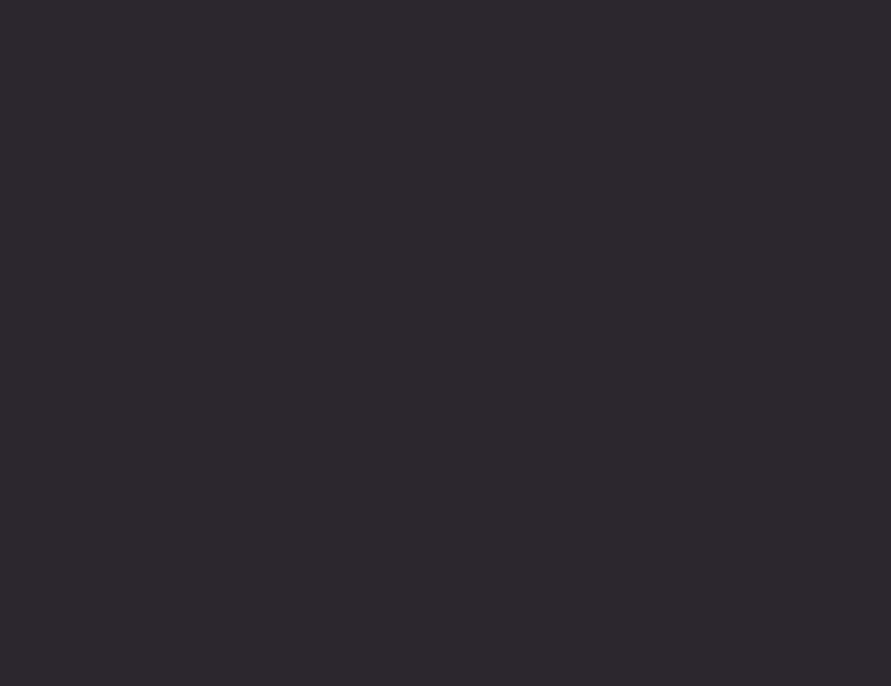
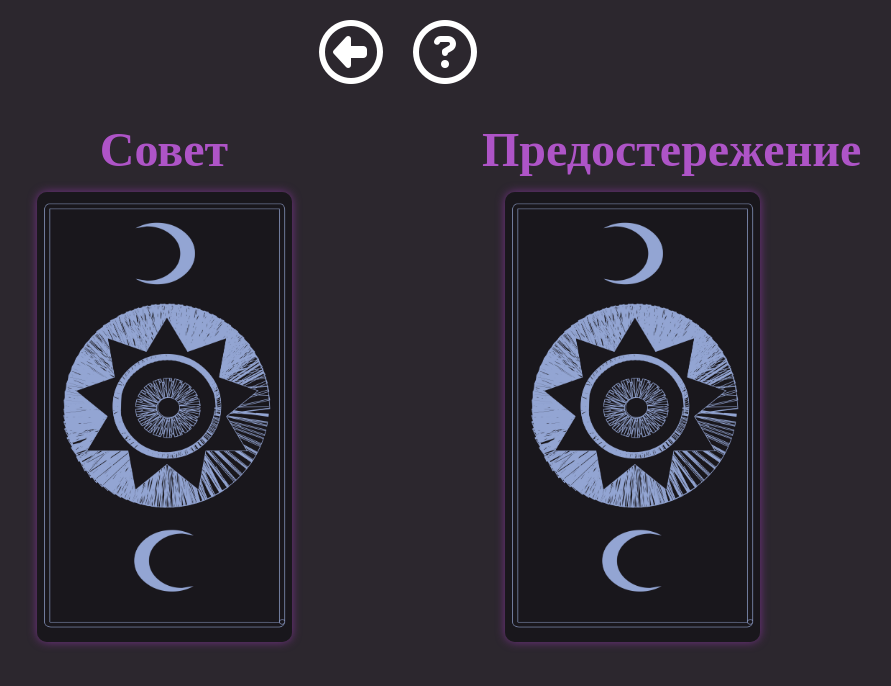
Before and after one commit to Vladimir-Stoikov/tarot-cards, a React (Create React App) app: page /AdviceAndCaution in a window 1280 px wide. Before the commit this address had no page. Shown: the top 686 px of the page, without its empty margins (242-1133 px from the left). Built offline with nearby package versions, Linux system fonts and the light colour scheme; a web font is replaced by a local one.

Commit message:
Upload AdviceAndCaution section, fix style, adaptive

```diff
--- a/src/App.js
+++ b/src/App.js
@@ -4,6 +4,7 @@ import { Routes, Route } from 'react-router-dom';
 import Menu from './pages/Menu';
 import ThreeCardSpread from './pages/ThreeCardSpread';
 import CardOfTheDay from './pages/CardOfTheDay';
+import AdviceAndCaution from './pages/AdviceAndCaution';
 
 function App() {
   return (
@@ -12,6 +13,7 @@ function App() {
         <Route path='/' element={<Menu />} />
         <Route path='/ThreeCardSpread' element={<ThreeCardSpread />} />
         <Route path='/CardOfTheDay' element={<CardOfTheDay />} />
+        <Route path='/AdviceAndCaution' element={<AdviceAndCaution />} />
       </Routes>
     </>
   );
--- a/src/components/deck/Card.jsx
+++ b/src/components/deck/Card.jsx
@@ -22,13 +22,14 @@ color: white;
 `
 
 const CardText = styled.div`
+display: ${props => (props.display === 'cardBack') ? 'none' : 'block'};
 padding-right: 5px;
 text-align: justify;
 height: 200px;
 overflow-y: scroll;
 `
 
-export default function Card({cardNumber, time, type, func}) {
+export default function Card({cardNumber, headTitle, type, func}) {
 
   let cardInfo = '';
 
@@ -38,10 +39,10 @@ export default function Card({cardNumber, time, type, func}) {
 
   if(!cardNumber) return null;
 
-
   return <CardSt>
+            <Title titleMargin='0 auto 15px' name={headTitle ? headTitle : null} />
             <CardImg onClick={() => func ? func() : null} src={`/tarot/${cardNumber || 'cardBack'}.jpg`} alt="image" draggable={false} />
             <Title titleMargin='0 0 15px 0' color='#E59934' name={(cardNumber !== false && cardNumber !== 'cardBack') ? cardInfo[0].name : null}/>
-            <CardText>{(cardNumber !== false && cardNumber !== 'cardBack') ? cardInfo[0][type] : null}</CardText>
+            <CardText display={cardNumber}>{(cardNumber !== 'cardBack') ? cardInfo[0][type] : null}</CardText>
           </CardSt>;
 }
--- a/src/components/deck/CardsLayout.jsx
+++ b/src/components/deck/CardsLayout.jsx
@@ -5,7 +5,6 @@ import Card from './Card'
 
 
 const LayoutS = styled.section`
-margin: 50px 0;
 width: 90vw;
 height: 100%;
 display: flex;
@@ -52,9 +51,9 @@ export default function CardsLayout({type, func}) {
   }
 
   return <LayoutS>
-         <Card type={type} cardNumber={shuffledDeck[25] || ''}/>
-         <Card type={type} cardNumber={shuffledDeck[50] || ''}/>
-         <Card type={type} cardNumber={shuffledDeck[75] || ''}/>
+         <Card headTitle='Сейчас' type={type} cardNumber={shuffledDeck[25] || ''}/>
+         <Card headTitle='Развитие' type={type} cardNumber={shuffledDeck[50] || ''}/>
+         <Card headTitle='Итог' type={type} cardNumber={shuffledDeck[75] || ''}/>
          <DeckS className={disable} src='tarot/cardBack.jpg' onClick={multiMove}/>
          </LayoutS>
 }
--- /dev/null
+++ b/src/pages/AdviceAndCaution.jsx
@@ -0,0 +1,68 @@
+import React, { useState } from 'react'
+import styled from 'styled-components'
+import { Link } from 'react-router-dom'
+
+import Card from '../components/deck/Card'
+import Title from '../components/Title'
+import { deckInfo } from '../components/deck/data/card-info'
+
+
+const Header = styled.header`
+  display: flex;
+  justify-content: center;
+  align-items: center;
+  margin-bottom: 5%;
+`
+
+const CardGroup = styled.section`
+  display: flex;
+  justify-content: space-between;
+  width: 40vw;
+  @media(max-width: 1600px) {
+    width: 50vw;
+  }
+  @media(max-width: 1300px) {
+    width: 60vw;
+  }
+  @media(max-width: 1050px) {
+    width: 70vw;
+  }
+  @media(max-width: 900px) {
+    width: 90vw;
+  }
+  @media(max-width: 700px) {
+    flex-direction: column;
+  }
+`
+
+const AdviceAndCaution = () => {
+
+  const [advice, setAdvice] = useState('cardBack')
+  const [caution, setCaution] = useState('cardBack')
+
+  function getAdvice() {
+    let randomCard =  Math.floor(Math.random() * 79);
+    while(randomCard === caution) randomCard =  Math.floor(Math.random() * 79);
+    if(advice === 'cardBack') setAdvice(deckInfo[randomCard].cardName);
+  }
+
+  function getCaution() {
+    let randomCard =  Math.floor(Math.random() * 79);
+    while(randomCard === advice) randomCard =  Math.floor(Math.random() * 79);
+    if(caution === 'cardBack') setCaution(deckInfo[randomCard].cardName);
+  }
+
+  return (
+    <section>
+      <Header>
+         <Link to={'/'}><i className="far fa-arrow-alt-circle-left icon"></i></Link>
+         <i className="far fa-question-circle icon"></i>
+      </Header>
+      <CardGroup><Card headTitle='Совет' func={getAdvice} cardNumber={advice} type='advice'/>
+      <Card headTitle='Предостережение' func={getCaution} cardNumber={caution} type='advice'/></CardGroup>
+    </section>
+  )
+
+}
+
+export default AdviceAndCaution
--- a/src/pages/CardOfTheDay.jsx
+++ b/src/pages/CardOfTheDay.jsx
@@ -5,8 +5,6 @@ import { Link } from 'react-router-dom'
 import Card from '../components/deck/Card'
 import Title from '../components/Title'
 import { deckInfo } from '../components/deck/data/card-info'
-
-const DaySt = styled.section``
 
 const Header = styled.header`
   display: flex;
@@ -20,18 +18,17 @@ const CardOfTheDay = () => {
 
   function getDayCard() {
     const randomCard =  Math.floor(Math.random() * 79);
-    setDayCard(deckInfo[randomCard].cardName);
+    if(dayCard === 'cardBack') setDayCard(deckInfo[randomCard].cardName);
   }
 
   return (
-    <DaySt>
+    <section>
       <Header>
          <Link to={'/'}><i className="far fa-arrow-alt-circle-left icon"></i></Link>
          <i className="far fa-question-circle icon"></i>
       </Header>
-      <Title titleMargin='30px 0' name='Карта дня' />
-      <Card func={getDayCard} cardNumber={dayCard} type='daily'/>
-    </DaySt>
+      <Card headTitle='Карта дня' func={getDayCard} cardNumber={dayCard} type='daily'/>
+    </section>
   )
 }
 
--- a/src/pages/Menu.jsx
+++ b/src/pages/Menu.jsx
@@ -8,7 +8,6 @@ flex-direction: column;
 list-style: none;
 text-align: center;
 margin: 20% auto 0;
-width: 40%;
 a {
   font-size: 3rem;
   background: #753188;
@@ -56,7 +55,7 @@ export default function Menu() {
     <LinkGroup className={'menu'}>
      <Link to='/ThreeCardSpread'>Расклад на три карты</Link>
      <Link to='/CardOfTheDay'>Карта дня</Link>
-     <a href='#'>Совет и предостережение</a>
+     <Link to='/AdviceAndCaution'>Совет и предостережение</Link>
     </LinkGroup>
    </>
 }
--- a/src/pages/ThreeCardSpread.jsx
+++ b/src/pages/ThreeCardSpread.jsx
@@ -17,10 +17,7 @@ text-align: center;
 margin: 3% auto;
 display: flex;
 justify-content: center;
-@media(max-width: 500px) {
-  width: 80%;
-  flex-wrap: wrap;
- }
+
 input {
   display: none;
 }
@@ -30,16 +27,25 @@ label {
   background: #ae54c7;
   padding: 10px;
   border-radius: 20px;
-  margin: 0 0 0 20px;
-  @media(max-width: 500px) {
+  margin: 0 0 0 15px;
+  }
+
+@media(max-width: 650px) {
+    width: 80%;
+    flex-direction: column;
     font-size: 1.5rem;
     margin-top: 10px;
+    label {
+      margin: 10px 0;
+    }
   }
 }
-label:hover{
+
+label:hover {
   background: #c162db;
 }
-label:active, input:checked + label{
+
+label:active, input:checked + label {
   background: #d17be9;
   user-select: none;
   box-shadow: 0 0 15px #c162db;
@@ -47,11 +53,6 @@ label:active, input:checked + label{
 `
 
 export default function ThreeCardSpread() {
-
-  const css = `
-        height: 100%;
-        overflow: scroll;
-        `
 
   const [typeOfPrediction, setTypeOfPrediction] = useState('question');
   const [disableChoice, setDisableChoice] = useState(false);
```
